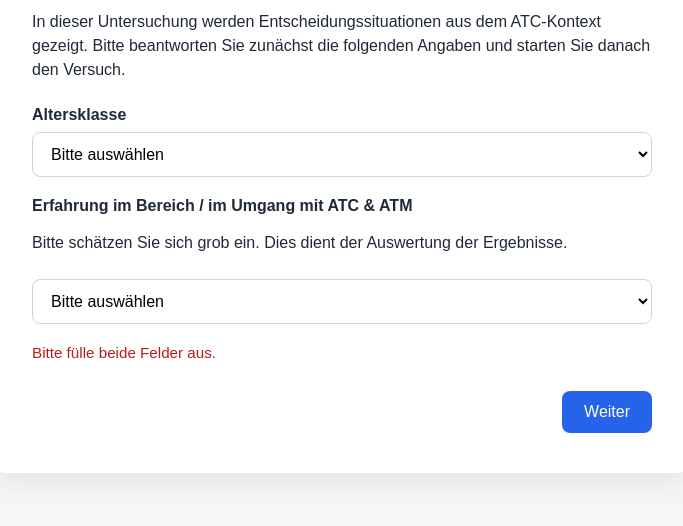
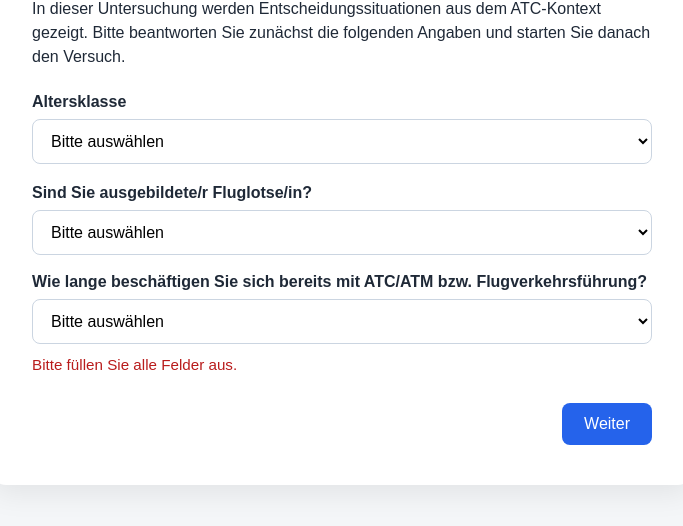
Before and after one commit to ericgrigoriu/ATCO_, a plain HTML site: page index.html in a window 1280 px wide. Both pictures are taken after a click on the button "Weiter". Shown: the part 224-750 px from the top of the page, without its empty margins (298-981 px from the left). Drawn offline with Linux system fonts and the light colour scheme.

Commit message:
Update index.html

```diff
--- a/index.html
+++ b/index.html
@@ -141,17 +141,24 @@
         </select>
       </div>
 
-      <div class="form-group">
-        <label for="experience">Erfahrung im Bereich / im Umgang mit ATC & ATM</label>
-        <p class="subtitle">Bitte schätzen Sie sich grob ein. Dies dient der Auswertung der Ergebnisse.</p>
-        <select id="experience" name="experience" required>
-          <option value="">Bitte auswählen</option>
-          <option value="Keine">Keine Erfahrung</option>
-          <option value="Gering">Geringe Erfahrung</option>
-          <option value="Mittel">Mittlere Erfahrung</option>
-          <option value="Hoch">Hohe Erfahrung</option>
-        </select>
-      </div>
+      <label for="isController">Sind Sie ausgebildete/r Fluglotse/in?</label>
+      <select id="isController">
+        <option value="">Bitte auswählen</option>
+        <option value="yes">Ja</option>
+        <option value="no">Nein</option>
+        <option value="in_training">In Ausbildung / Training</option>
+      </select>
+
+      <label for="atcDuration" style="margin-top: 18px;">Wie lange beschäftigen Sie sich bereits mit ATC/ATM bzw. Flugverkehrsführung?</label>
+      <select id="atcDuration">
+        <option value="">Bitte auswählen</option>
+        <option value="none">Gar nicht / erstmalig</option>
+        <option value="less_1_year">Weniger als 1 Jahr </option>
+        <option value="1_2_years">1 bis 2 Jahre</option>
+        <option value="3_5_years">3 bis 5 Jahre</option>
+        <option value="6_10_years">6 bis 10 Jahre</option>
+        <option value="more_10_years">Mehr als 10 Jahre</option>
+      </select>
 
       <div id="errorMessage" class="error">
         Bitte fülle beide Felder aus.
@@ -171,11 +178,12 @@
   const errorMessage = document.getElementById("errorMessage");
 
   startButton.addEventListener("click", async function () {
-    const age = document.getElementById("age").value.trim();
-    const experience = document.getElementById("experience").value;
+    const age = document.getElementById("age").value;
+    const isController = document.getElementById("isController").value;
+    const atcDuration = document.getElementById("atcDuration").value;
 
-    if (!age || !experience) {
-      errorMessage.textContent = "Bitte fülle beide Felder aus.";
+    if (!age || !isController || !atcDuration) {
+      errorMessage.textContent = "Bitte füllen Sie alle Felder aus.";
       errorMessage.style.display = "block";
       return;
     }
@@ -188,12 +196,14 @@
   await startSession({
     session_id: sessionId,
     age: age,
-    atc_experience: experience
-  });
+    is_controller: isController,
+    atc_duration: atcDuration
+});
 
   sessionStorage.setItem("session_id", sessionId);
   sessionStorage.setItem("participant_age", age);
-  sessionStorage.setItem("participant_atc_experience", experience);
+  sessionStorage.setItem("participant_is_controller", isController);
+  sessionStorage.setItem("participant_atc_duration", atcDuration);
 
   window.location.href = "instructions.html";
 } catch (error) {
```
